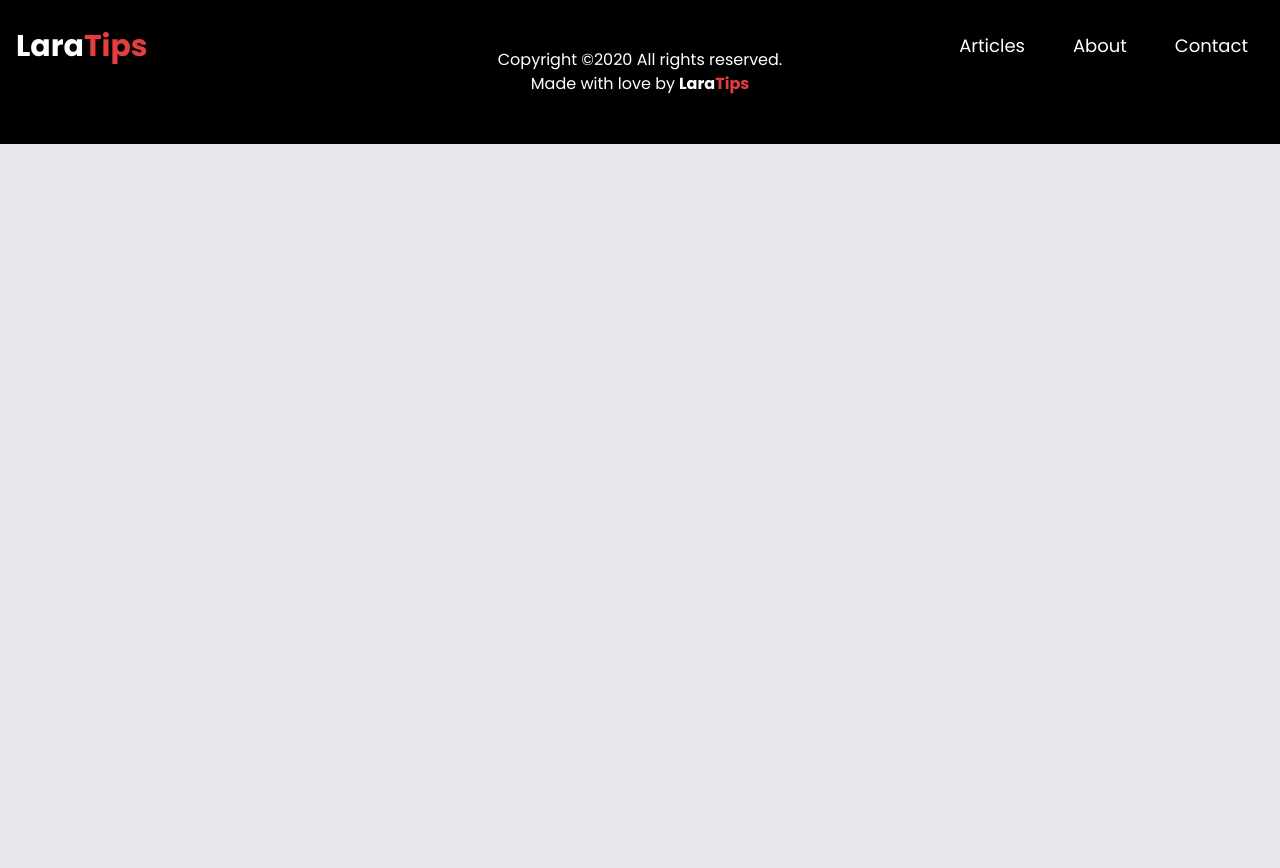
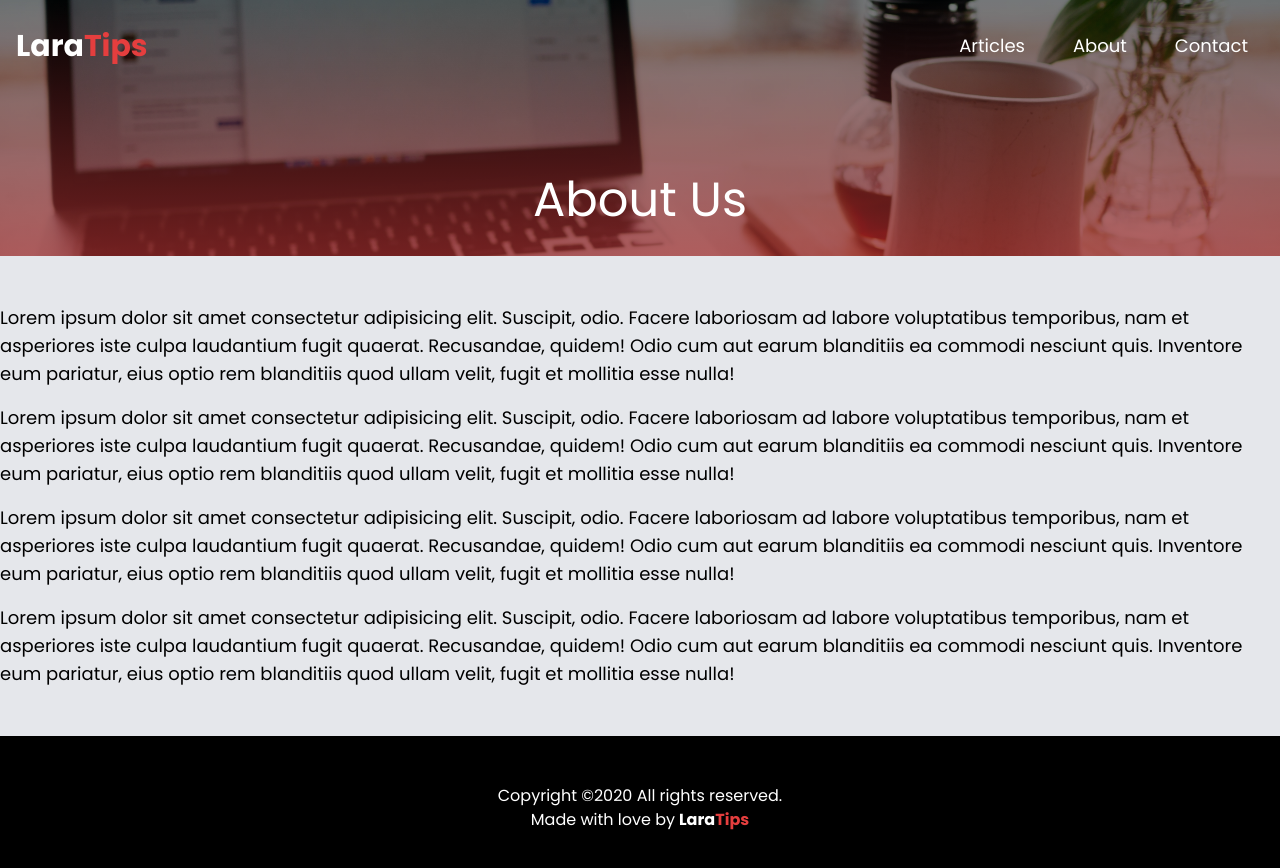
Before and after one commit to DaniCPZ/blog-front-end, a Vue app: page /about in a window 1280 px wide. Shown: the top 868 px of the page. Before the commit the page ends 800 px from the top, so only its background shows below. Built offline with nearby package versions, Linux system fonts and the light colour scheme.

Commit message:
About page design

```diff
--- a/src/App.vue
+++ b/src/App.vue
@@ -1,7 +1,11 @@
 <template>
-  <div>
+  <div class="flex flex-col h-full">
     <Navbar />
-    <router-view />
+
+    <div class="flex-1">
+      <router-view />
+    </div>
+
     <Footer />
   </div>
 </template>
--- /dev/null
+++ b/src/components/InnerPageHero.vue
@@ -0,0 +1,51 @@
+<template>
+  <div class="relative z-0 h-40 sm:h-64">
+    <img :src="imageUrl" alt="about" class="h-full w-full object-cover" />
+
+    <div class="absolute inset-0 bg-black opacity-50"></div>
+    <div
+      class="absolute inset-0 bg-gradient-to-t from-primary opacity-50"
+    ></div>
+
+    <div class="absolute inset-0">
+      <div
+        class="
+          container
+          mx-auto
+          px-4
+          sm:px-0
+          text-white
+          h-full
+          w-full
+          flex flex-col
+          items-center
+          justify-center
+          sm:justify-end
+          text-2xl
+          sm:text-5xl
+        "
+      >
+        <div class="sm:mb-8 text-center">
+          {{ title }}
+        </div>
+      </div>
+    </div>
+  </div>
+</template>
+
+<script>
+export default {
+  props: {
+    imageUrl: {
+      type: String,
+      required: true,
+    },
+    title: {
+      type: String,
+      required: true,
+    },
+  },
+
+  setup() {},
+};
+</script>
--- a/src/router/index.js
+++ b/src/router/index.js
@@ -7,6 +7,11 @@ const routes = [
     name: 'Home',
     component: Home
   },
+  {
+    path: '/about',
+    name: 'About',
+    component: () => import(/* webpackChunkName: "about" */ '../views/About/index.vue')
+  }
 ]
 
 const router = createRouter({
--- /dev/null
+++ b/src/views/About/index.vue
@@ -0,0 +1,48 @@
+<template>
+  <InnerPageHero image-url="/images/image-2.jpg" title="About Us" />
+
+  <div class="container mx-auto px-4 sm:px-0 py-8 sm:py-12">
+    <p>
+      Lorem ipsum dolor sit amet consectetur adipisicing elit. Suscipit, odio.
+      Facere laboriosam ad labore voluptatibus temporibus, nam et asperiores
+      iste culpa laudantium fugit quaerat. Recusandae, quidem! Odio cum aut
+      earum blanditiis ea commodi nesciunt quis. Inventore eum pariatur, eius
+      optio rem blanditiis quod ullam velit, fugit et mollitia esse nulla!
+    </p>
+    <p class="mt-4">
+      Lorem ipsum dolor sit amet consectetur adipisicing elit. Suscipit, odio.
+      Facere laboriosam ad labore voluptatibus temporibus, nam et asperiores
+      iste culpa laudantium fugit quaerat. Recusandae, quidem! Odio cum aut
+      earum blanditiis ea commodi nesciunt quis. Inventore eum pariatur, eius
+      optio rem blanditiis quod ullam velit, fugit et mollitia esse nulla!
+    </p>
+    <p class="mt-4">
+      Lorem ipsum dolor sit amet consectetur adipisicing elit. Suscipit, odio.
+      Facere laboriosam ad labore voluptatibus temporibus, nam et asperiores
+      iste culpa laudantium fugit quaerat. Recusandae, quidem! Odio cum aut
+      earum blanditiis ea commodi nesciunt quis. Inventore eum pariatur, eius
+      optio rem blanditiis quod ullam velit, fugit et mollitia esse nulla!
+    </p>
+    <p class="mt-4">
+      Lorem ipsum dolor sit amet consectetur adipisicing elit. Suscipit, odio.
+      Facere laboriosam ad labore voluptatibus temporibus, nam et asperiores
+      iste culpa laudantium fugit quaerat. Recusandae, quidem! Odio cum aut
+      earum blanditiis ea commodi nesciunt quis. Inventore eum pariatur, eius
+      optio rem blanditiis quod ullam velit, fugit et mollitia esse nulla!
+    </p>
+  </div>
+</template>
+
+<script>
+import InnerPageHero from "../../components/InnerPageHero.vue";
+
+export default {
+  components: {
+    InnerPageHero,
+  },
+
+  props: {},
+
+  setup() {},
+};
+</script>
```
